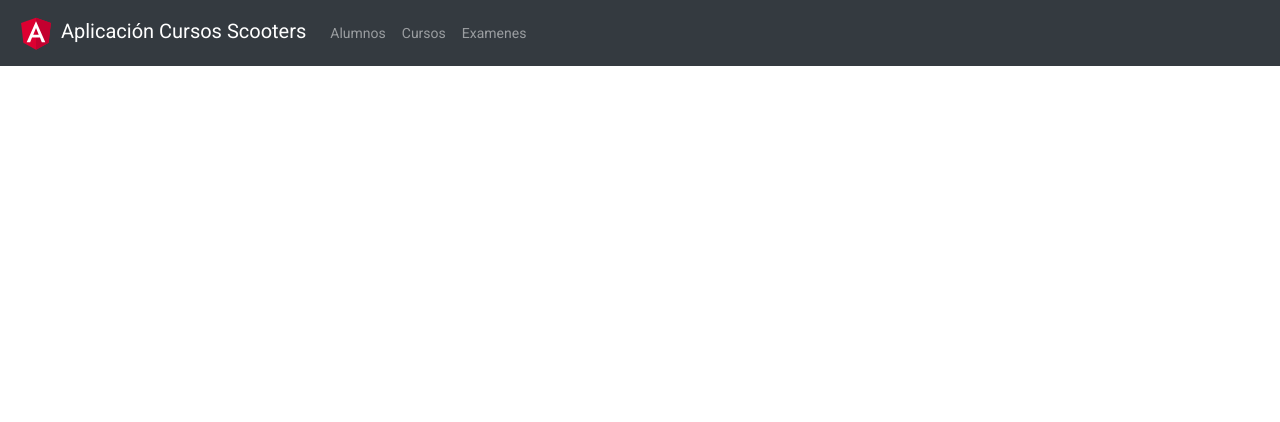
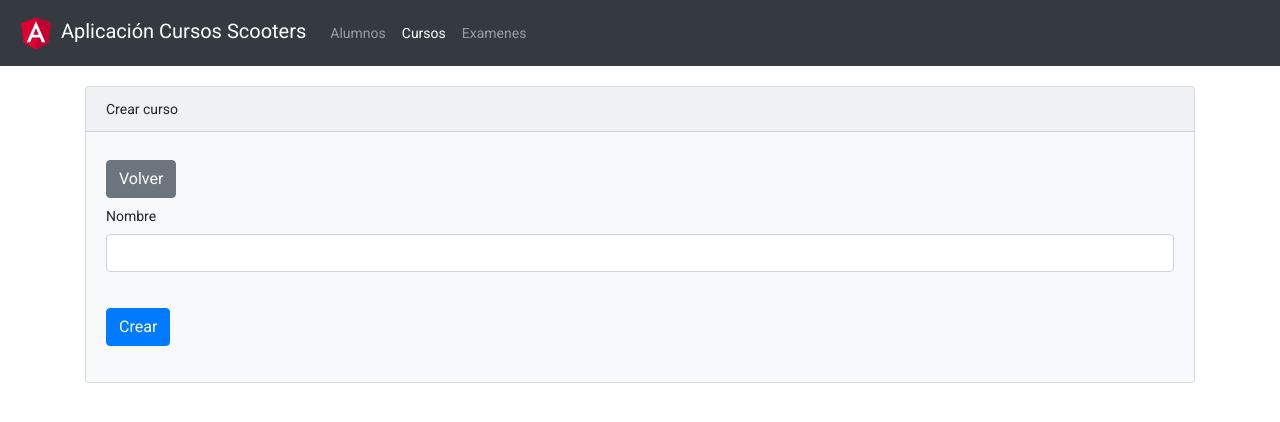
Before and after one commit to SoulMan87/proyecto-microservicios-sena, an Angular app in the folder microservicios-angular/: page /cursos/form in a window 1280 px wide. Before the commit this address led to /. Shown: the top 422 px of the page. Built offline with nearby package versions, Linux system fonts and the light colour scheme.

Commit message:
curso form and routing

```diff
--- a/microservicios-angular/src/app/app-routing.module.ts
+++ b/microservicios-angular/src/app/app-routing.module.ts
@@ -4,13 +4,17 @@
 import {CursosComponent} from './components/cursos/cursos.component';
 import {ExamenesComponent} from './components/examenes/examenes.component';
 import {AlumnosFormComponent} from './components/alumnos/alumnos-form.component';
+import {CursoFormComponent} from './components/cursos/curso-form.component';
 
-const routes: Routes = [
+let routes: Routes;
+routes = [
   {path: '', pathMatch: 'full', redirectTo: 'cursos'},
   {path: 'alumnos', component: AlumnosComponent},
   {path: 'alumnos/form', component: AlumnosFormComponent},
   {path: 'alumnos/form/:id', component: AlumnosFormComponent},
   {path: 'cursos', component: CursosComponent},
+  {path: 'cursos/form', component: CursoFormComponent},
+  {path: 'cursos/form/:id', component: CursoFormComponent},
   {path: 'examenes', component: ExamenesComponent}
 ];
 
--- a/microservicios-angular/src/app/app.module.ts
+++ b/microservicios-angular/src/app/app.module.ts
@@ -13,6 +13,7 @@
 import {FormsModule} from '@angular/forms';
 import {BrowserAnimationsModule} from '@angular/platform-browser/animations';
 import {MatPaginatorModule} from '@angular/material/paginator';
+import { CursoFormComponent } from './components/cursos/curso-form.component';
 
 @NgModule({
   declarations: [
@@ -20,7 +21,8 @@
     AlumnosComponent,
     CursosComponent,
     ExamenesComponent,
-    AlumnosFormComponent
+    AlumnosFormComponent,
+    CursoFormComponent
   ],
   imports: [
     BrowserModule,
--- /dev/null
+++ b/microservicios-angular/src/app/components/cursos/curso-form.component.html
@@ -0,0 +1,26 @@
+<br/>
+<div class="card bg-light mb-3">
+  <div class="card-header">{{titulo}}</div>
+  <div class="card-body">
+    <button class="btn btn-secondary my-2" routerLink="/cursos">Volver</button>
+    <form>
+      <div class="form-group">
+        <label for="nombre">Nombre</label>
+        <input type="text" name="nombre" class="form-control" id="nombre"
+               [(ngModel)]="model.nombre">
+        <br/>
+        <div class="alert alert-danger" *ngIf="error?.nombre">
+          {{ error.nombre }}
+        </div>
+      </div>
+
+      <div class="form-group">
+        <button type="button" class="btn btn-primary"
+                (click)="model.id? editar(): crear()">
+          {{ model.id ? 'Editar' : 'Crear' }}
+        </button>
+      </div>
+    </form>
+
+  </div>
+</div>
--- /dev/null
+++ b/microservicios-angular/src/app/components/cursos/curso-form.component.ts
@@ -0,0 +1,24 @@
+import {Component, OnInit} from '@angular/core';
+import {CommonFormComponent} from '../common-form.component';
+import {Curso} from '../../models/curso';
+import {CursoService} from '../../services/curso.service';
+import {ActivatedRoute, Router} from '@angular/router';
+
+@Component({
+  selector: 'app-curso-form',
+  templateUrl: './curso-form.component.html',
+  styleUrls: ['./curso-form.component.css']
+})
+export class CursoFormComponent extends CommonFormComponent<Curso, CursoService> implements OnInit {
+
+  constructor(service: CursoService,
+              router: Router,
+              route: ActivatedRoute) {
+    super(service, router, route);
+    this.titulo = 'Crear curso';
+    this.model = new Curso();
+    this.redirect = '/cursos';
+    this.nombreModel = Curso.name;
+  }
+
+}
--- a/microservicios-angular/src/app/components/cursos/cursos.component.html
+++ b/microservicios-angular/src/app/components/cursos/cursos.component.html
@@ -1 +1,44 @@
-<p>cursos works!</p>
+<br/>
+<div class="card bg-light mb-3">
+  <div class="card-header">{{titulo}}</div>
+  <div class="card-body">
+    <button class="btn btn-primary my-2" routerLink="/cursos/form">Crear</button>
+    <div class="alert alert-info" *ngIf="lista?.length==0">
+      No hay cursos en el sistema.
+    </div>
+    <table class="table table-hover table-striped" *ngIf="lista?.length>0">
+      <thead>
+      <tr>
+        <th>id</th>
+        <th>Nombre</th>
+        <th>Fecha</th>
+        <th>Editar</th>
+        <th>Eliminar</th>
+      </tr>
+      </thead>
+      <tbody>
+      <tr *ngFor="let curso of lista">
+        <td>{{curso.id}}</td>
+        <td>{{curso.nombre}}</td>
+        <td>{{curso.createAt | date: 'yyyy/MM/dd'}}</td>
+        <td>
+          <button class="btn btn-secondary btn-sm" [routerLink]="['/cursos/form', curso.id]">Editar</button>
+        </td>
+        <td>
+          <button class="btn btn-danger btn-sm" (click)="eliminar(curso)">
+            Eliminar
+          </button>
+        </td>
+      </tr>
+      </tbody>
+    </table>
+    <mat-paginator [length]="totalRegistros"
+                   [pageSize]="totalPorPagina"
+                   [pageIndex]="paginaActual"
+                   [pageSizeOptions]="pageSizeOptions"
+                   (page)="paginar($event)"
+                   showFirstLastButtons
+                   class="float-left mx-2">
+    </mat-paginator>
+  </div>
+</div>
--- a/microservicios-angular/src/app/components/cursos/cursos.component.ts
+++ b/microservicios-angular/src/app/components/cursos/cursos.component.ts
@@ -1,15 +1,20 @@
-import { Component, OnInit } from '@angular/core';
+import {Component, OnInit} from '@angular/core';
+import {CommonListarComponent} from '../common-listar.component';
+import {Curso} from '../../models/curso';
+import {CursoService} from '../../services/curso.service';
 
 @Component({
   selector: 'app-cursos',
   templateUrl: './cursos.component.html',
   styleUrls: ['./cursos.component.css']
 })
-export class CursosComponent implements OnInit {
+export class CursosComponent extends CommonListarComponent<Curso, CursoService> implements OnInit {
 
-  constructor() { }
+  constructor(service: CursoService) {
+    super(service);
 
-  ngOnInit(): void {
+    this.titulo = 'listado de cursos';
+    this.nombreModel = Curso.name;
   }
 
 }
--- a/microservicios-angular/src/app/services/curso.service.ts
+++ b/microservicios-angular/src/app/services/curso.service.ts
@@ -1,6 +1,7 @@
 import {Injectable} from '@angular/core';
 import {CommonService} from './common.service';
 import {Curso} from '../models/curso';
+import {HttpClient} from '@angular/common/http';
 
 @Injectable({
   providedIn: 'root'
@@ -9,4 +10,8 @@
 
   protected baseEndpoint = '/api/cursos';
 
+  constructor(protected http: HttpClient) {
+    super(http);
+  }
+
 }
```
Also changed, not shown: microservicios-angular/src/app/components/cursos/curso-form.component.css (added).
